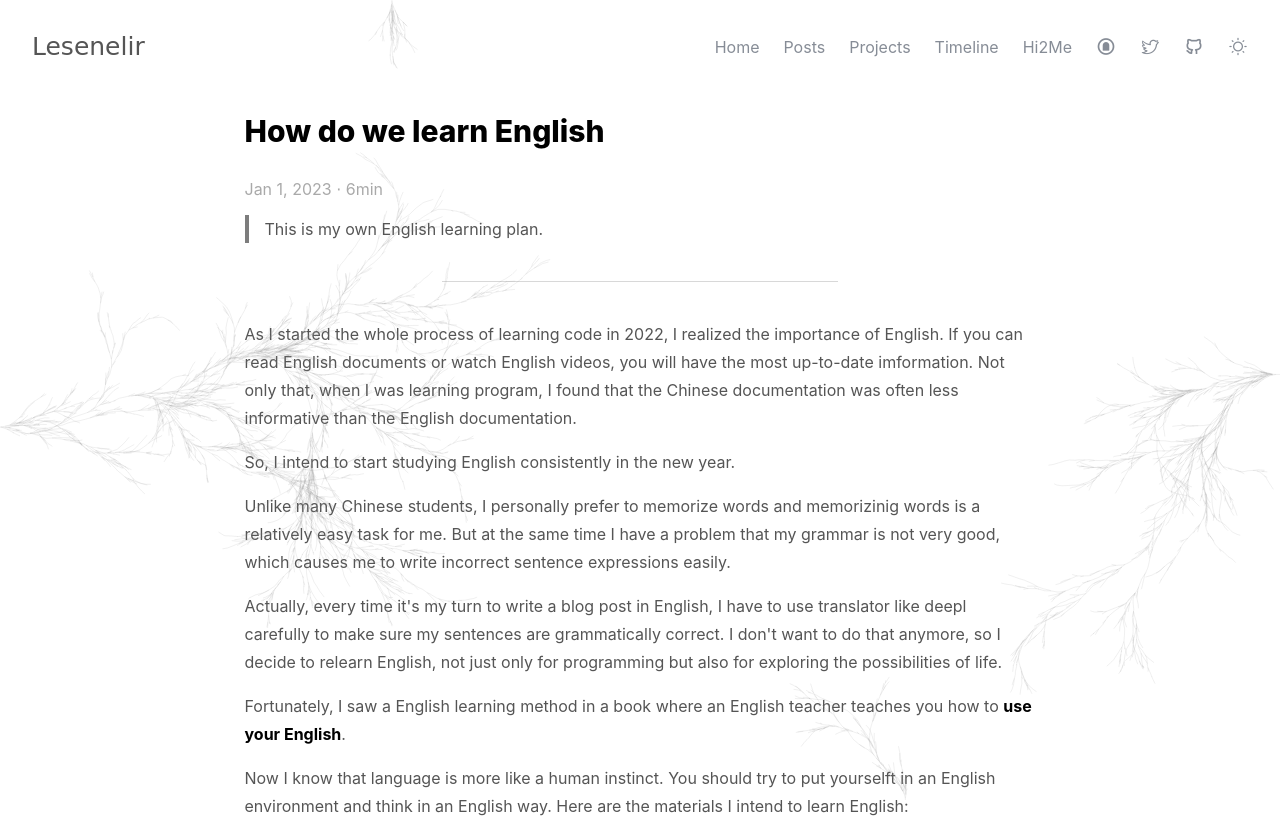
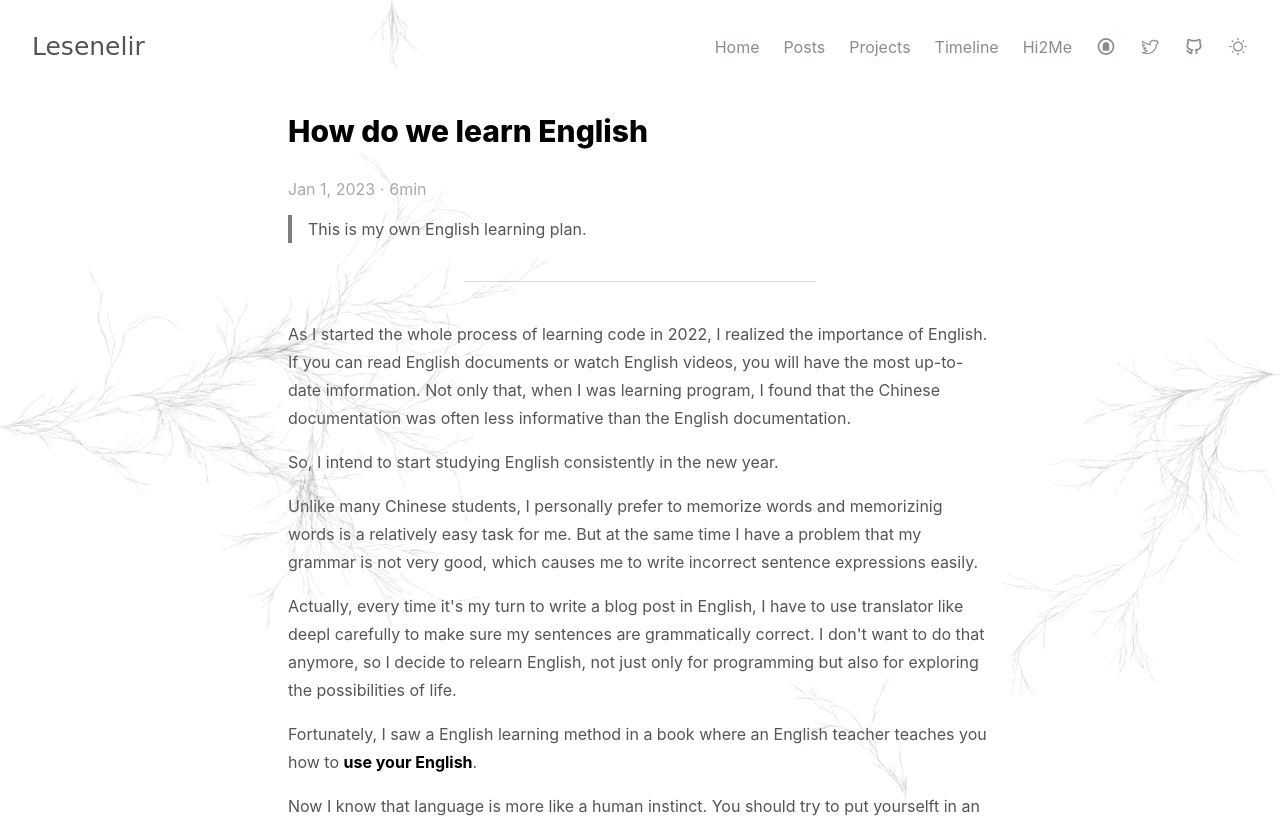
Before and after one commit to lesenelir/lesenelir.zz, a Next.js app: page /posts/learn-english in a window 1280 px wide. Shown: the top 818 px of the page. Built offline with nearby package versions, Linux system fonts and the light colour scheme.

Commit message:
chore: change layout max-width and home width

```diff
--- a/styles/home.module.css
+++ b/styles/home.module.css
@@ -2,6 +2,7 @@
   display: flex;
   justify-content: center;
   padding: 20px;
+  width: 780px;
 }
 
 .name {
--- a/styles/layout.module.css
+++ b/styles/layout.module.css
@@ -1,7 +1,8 @@
 .container {
   /*max-width: 920px;*/
-  max-width: 855px;
-  /*max-width: 768px;*/
+  /*max-width: 855px;*/
+  max-width: 768px;
+  /*max-width: 760px;*/
   /*background-color: pink;*/
   /*margin: 20px auto 0;*/
   margin: 0 auto;
```
Also changed, not shown: public/posts/time-stop.md (+2 -1 lines).
